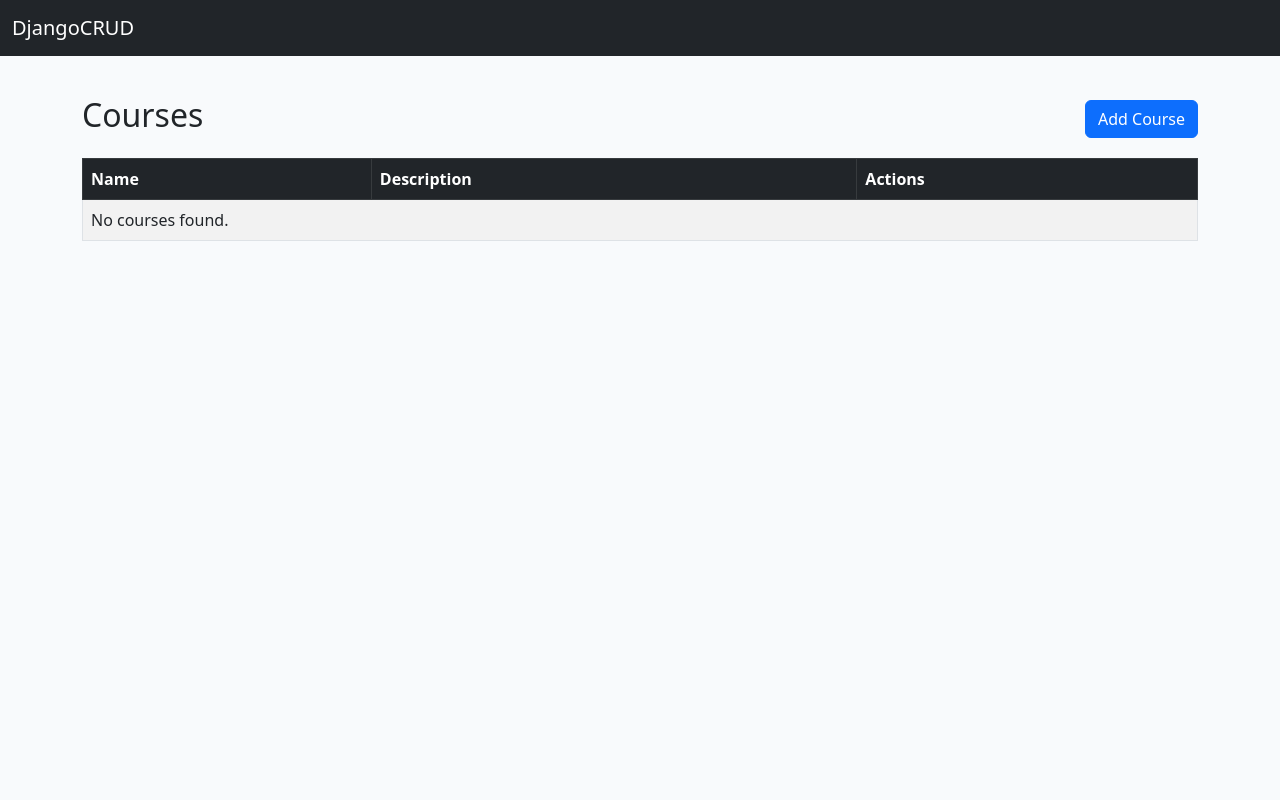
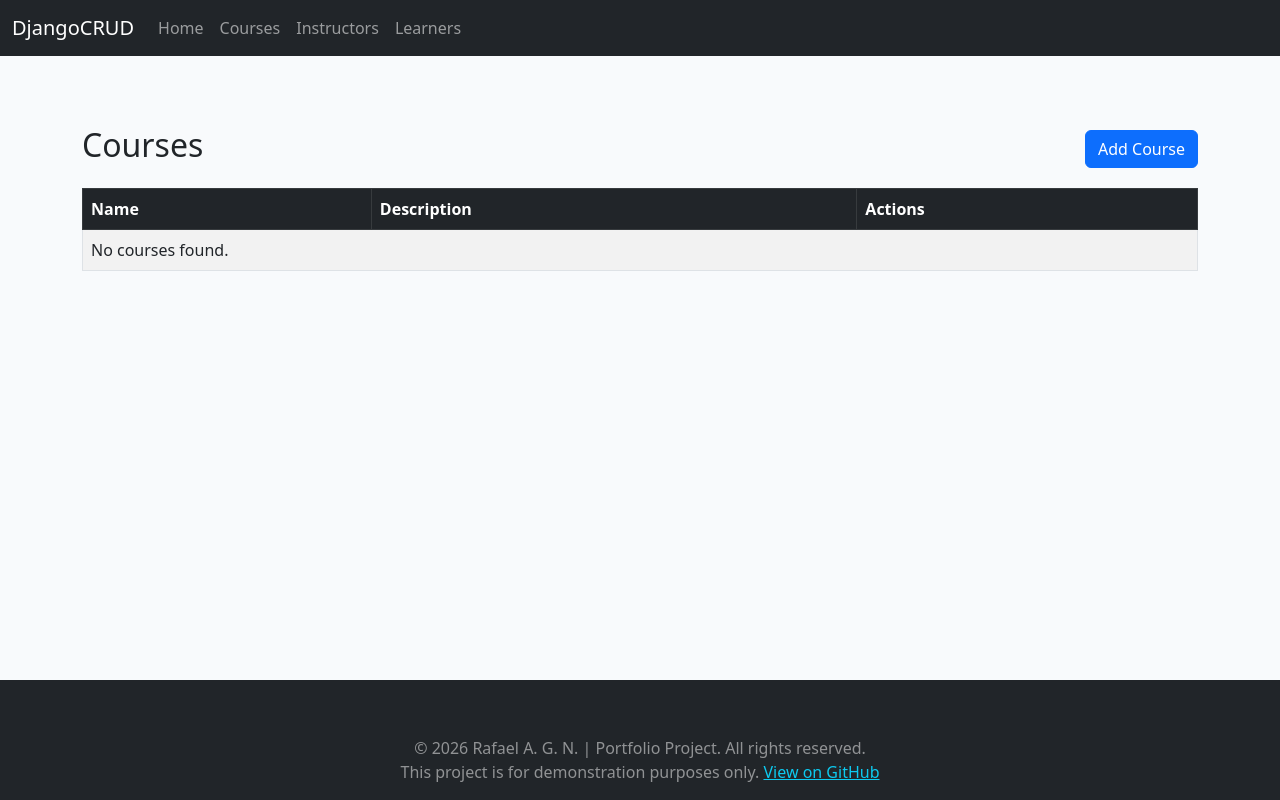
Before and after one commit to rafael-a-g-n/DjangoCRUD, a Django app: page /courses/ in a window 1280 px wide. Run offline with Django 4.2, Linux system fonts and the light colour scheme; data that the repository does not hold is empty; some libraries are stand-ins or nearby versions.

Commit message:
Add homepage, navbar, sticky footer, and year context; improve layout and navigation

```diff
--- a/crud/templates/crud/base.html
+++ b/crud/templates/crud/base.html
@@ -6,15 +6,50 @@
     <title>{% block title %}DjangoCRUD{% endblock %}</title>
     <link href="https://cdn.jsdelivr.net/npm/bootstrap@5.3.0/dist/css/bootstrap.min.css" rel="stylesheet">
     <style>
-        body { background: #f8fafc; }
-        .container { margin-top: 40px; }
-        .navbar { margin-bottom: 30px; }
+      html, body {
+        height: 100%;
+      }
+      body {
+        min-height: 100vh;
+        display: flex;
+        flex-direction: column;
+        background: #f8fafc;
+      }
+      .navbar {
+        margin-bottom: 30px;
+      }
+      .container {
+        margin-top: 40px;
+        flex: 1 0 auto;
+      }
+      .footer {
+        flex-shrink: 0;
+      }
     </style>
 </head>
 <body>
 <nav class="navbar navbar-expand-lg navbar-dark bg-dark">
   <div class="container-fluid">
-    <a class="navbar-brand" href="/courses/">DjangoCRUD</a>
+    <a class="navbar-brand" href="/">DjangoCRUD</a>
+    <button class="navbar-toggler" type="button" data-bs-toggle="collapse" data-bs-target="#navbarNav" aria-controls="navbarNav" aria-expanded="false" aria-label="Toggle navigation">
+      <span class="navbar-toggler-icon"></span>
+    </button>
+    <div class="collapse navbar-collapse" id="navbarNav">
+      <ul class="navbar-nav me-auto mb-2 mb-lg-0">
+        <li class="nav-item">
+          <a class="nav-link" href="/">Home</a>
+        </li>
+        <li class="nav-item">
+          <a class="nav-link" href="/courses/">Courses</a>
+        </li>
+        <li class="nav-item">
+          <a class="nav-link" href="/instructors/">Instructors</a>
+        </li>
+        <li class="nav-item">
+          <a class="nav-link" href="/learners/">Learners</a>
+        </li>
+      </ul>
+    </div>
   </div>
 </nav>
 <div class="container">
@@ -23,3 +58,9 @@
 <script src="https://cdn.jsdelivr.net/npm/bootstrap@5.3.0/dist/js/bootstrap.bundle.min.js"></script>
 </body>
 </html>
+  <footer class="footer mt-auto py-3 bg-dark text-white-50">
+    <div class="container text-center">
+      <span>&copy; {{ year }} Rafael A. G. N. | Portfolio Project. All rights reserved.</span><br>
+      <span>This project is for demonstration purposes only. <a href="https://github.com/rafael-a-g-n/DjangoCRUD" class="text-info" rel="noopener noreferrer" target="_blank">View on GitHub</a></span>
+    </div>
+  </footer>
--- a/crud/views.py
+++ b/crud/views.py
@@ -1,8 +1,3 @@
-# Delete an enrollment
-from crud.models import Enrollment
-from django.urls import reverse
-from django.http import HttpResponseRedirect
-
 def enrollment_delete(request, pk):
     """Delete an enrollment and redirect to the course detail page."""
     enrollment = get_object_or_404(Enrollment, pk=pk)
@@ -28,6 +23,10 @@ def enrollment_update(request, pk):
 """Views for CRUD app models."""
 
 from django.shortcuts import render, get_object_or_404, redirect
+def homepage(request):
+    """Homepage view for portfolio project."""
+    from datetime import datetime
+    return render(request, 'crud/homepage.html', {'year': datetime.now().year})
 from django import forms
 from crud.models import Course, Instructor, Learner
 from crud.forms import InstructorForm, LearnerForm, EnrollmentForm, CourseForm
@@ -52,12 +51,14 @@ def enrollment_create(request, course_id):
 
 def course_list(request):
     """List all courses."""
+    from datetime import datetime
     courses = Course.objects.all()
-    return render(request, 'crud/course_list.html', {'courses': courses})
+    return render(request, 'crud/course_list.html', {'courses': courses, 'year': datetime.now().year})
 
 
 def course_create(request):
     """Create a new course."""
+    from datetime import datetime
     if request.method == 'POST':
         form = CourseForm(request.POST)
         if form.is_valid():
@@ -65,11 +66,12 @@ def course_create(request):
             return redirect('crud:course_list')
     else:
         form = CourseForm()
-    return render(request, 'crud/course_form.html', {'form': form})
+    return render(request, 'crud/course_form.html', {'form': form, 'year': datetime.now().year})
 
 
 def course_update(request, pk):
     """Update an existing course."""
+    from datetime import datetime
     course = get_object_or_404(Course, pk=pk)
     if request.method == 'POST':
         form = CourseForm(request.POST, instance=course)
@@ -78,26 +80,29 @@ def course_update(request, pk):
             return redirect('crud:course_list')
     else:
         form = CourseForm(instance=course)
-    return render(request, 'crud/course_form.html', {'form': form})
+    return render(request, 'crud/course_form.html', {'form': form, 'year': datetime.now().year})
 
 
 def course_delete(request, pk):
     """Delete a course."""
+    from datetime import datetime
     course = get_object_or_404(Course, pk=pk)
     if request.method == 'POST':
         course.delete()
         return redirect('crud:course_list')
-    return render(request, 'crud/course_confirm_delete.html', {'course': course})
+    return render(request, 'crud/course_confirm_delete.html', {'course': course, 'year': datetime.now().year})
 
 
 def instructor_list(request):
     """List all instructors."""
+    from datetime import datetime
     instructors = Instructor.objects.all()
-    return render(request, 'crud/instructor_list.html', {'instructors': instructors})
+    return render(request, 'crud/instructor_list.html', {'instructors': instructors, 'year': datetime.now().year})
 
 
 def instructor_create(request):
     """Create a new instructor."""
+    from datetime import datetime
     if request.method == 'POST':
         form = InstructorForm(request.POST)
         if form.is_valid():
@@ -105,11 +110,12 @@ def instructor_create(request):
             return redirect('crud:instructor_list')
     else:
         form = InstructorForm()
-    return render(request, 'crud/instructor_form.html', {'form': form})
+    return render(request, 'crud/instructor_form.html', {'form': form, 'year': datetime.now().year})
 
 
 def instructor_update(request, pk):
     """Update an existing instructor."""
+    from datetime import datetime
     instructor = get_object_or_404(Instructor, pk=pk)
     if request.method == 'POST':
         form = InstructorForm(request.POST, instance=instructor)
@@ -118,36 +124,40 @@ def instructor_update(request, pk):
             return redirect('crud:instructor_list')
     else:
         form = InstructorForm(instance=instructor)
-    return render(request, 'crud/instructor_form.html', {'form': form})
+    return render(request, 'crud/instructor_form.html', {'form': form, 'year': datetime.now().year})
 
 
 def instructor_delete(request, pk):
     """Delete an instructor."""
+    from datetime import datetime
     instructor = get_object_or_404(Instructor, pk=pk)
     if request.method == 'POST':
         instructor.delete()
         return redirect('crud:instructor_list')
-    return render(request, 'crud/instructor_confirm_delete.html', {'instructor': instructor})
+    return render(request, 'crud/instructor_confirm_delete.html', {'instructor': instructor, 'year': datetime.now().year})
 
 
 def instructor_detail(request, pk):
     """Show instructor detail."""
+    from datetime import datetime
     instructor = get_object_or_404(Instructor, pk=pk)
-    return render(request, 'crud/instructor_detail.html', {'instructor': instructor})
+    return render(request, 'crud/instructor_detail.html', {'instructor': instructor, 'year': datetime.now().year})
 
 
 def learner_list(request):
     """List all learners."""
+    from datetime import datetime
     learners = Learner.objects.all()
     return render(
         request,
         'crud/learner_list.html',
-        {'learners': learners}
+        {'learners': learners, 'year': datetime.now().year}
     )
 
 
 def learner_create(request):
     """Create a new learner."""
+    from datetime import datetime
     if request.method == 'POST':
         form = LearnerForm(request.POST)
         if form.is_valid():
@@ -155,11 +165,12 @@ def learner_create(request):
             return redirect('crud:learner_list')
     else:
         form = LearnerForm()
-    return render(request, 'crud/learner_form.html', {'form': form})
+    return render(request, 'crud/learner_form.html', {'form': form, 'year': datetime.now().year})
 
 
 def learner_update(request, pk):
     """Update an existing learner."""
+    from datetime import datetime
     learner = get_object_or_404(Learner, pk=pk)
     if request.method == 'POST':
         form = LearnerForm(request.POST, instance=learner)
@@ -168,19 +179,21 @@ def learner_update(request, pk):
             return redirect('crud:learner_list')
     else:
         form = LearnerForm(instance=learner)
-    return render(request, 'crud/learner_form.html', {'form': form})
+    return render(request, 'crud/learner_form.html', {'form': form, 'year': datetime.now().year})
 
 # Delete a learner
 def learner_delete(request, pk):
+    from datetime import datetime
     learner = get_object_or_404(Learner, pk=pk)
     if request.method == 'POST':
         learner.delete()
         return redirect('crud:learner_list')
-    return render(request, 'crud/learner_confirm_delete.html', {'learner': learner})
+    return render(request, 'crud/learner_confirm_delete.html', {'learner': learner, 'year': datetime.now().year})
 
 
 # Learner detail view
 def learner_detail(request, pk):
+    from datetime import datetime
     learner = get_object_or_404(Learner, pk=pk)
     # Get courses the learner is enrolled in
     enrolled_courses = Course.objects.filter(
@@ -191,13 +204,15 @@ def learner_detail(request, pk):
         'crud/learner_detail.html',
         {
             'learner': learner,
-            'enrolled_courses': enrolled_courses
+            'enrolled_courses': enrolled_courses,
+            'year': datetime.now().year
         }
     )
 
 # Course detail view
 def course_detail(request, pk):
+    from datetime import datetime
     course = get_object_or_404(Course, pk=pk)
     return render(
-        request, 'crud/course_detail.html', {'course': course}
+        request, 'crud/course_detail.html', {'course': course, 'year': datetime.now().year}
     )
--- a/urls.py
+++ b/urls.py
@@ -2,10 +2,12 @@
 
 from django.contrib import admin
 from django.urls import path, include
-from django.shortcuts import redirect
+
+
+from crud import views as crud_views
 
 urlpatterns = [
-    path('', lambda request: redirect('crud:course_list', permanent=False)),
+    path('', crud_views.homepage, name='homepage'),
     path('admin/', admin.site.urls),
     path('', include(('crud.urls', 'crud'), namespace='crud')),
 ]
```
Also changed, not shown: crud/templates/crud/homepage.html (added, +33 -0 lines).
